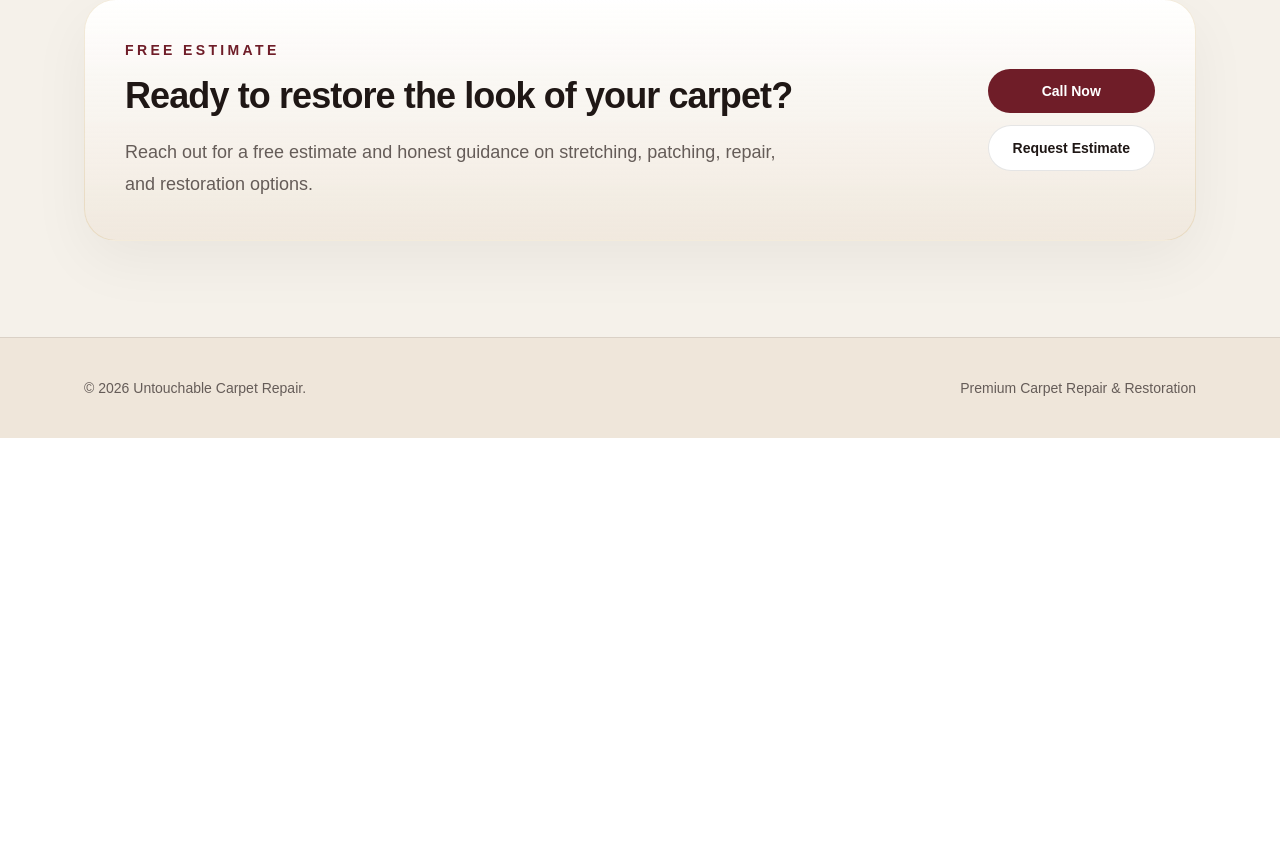
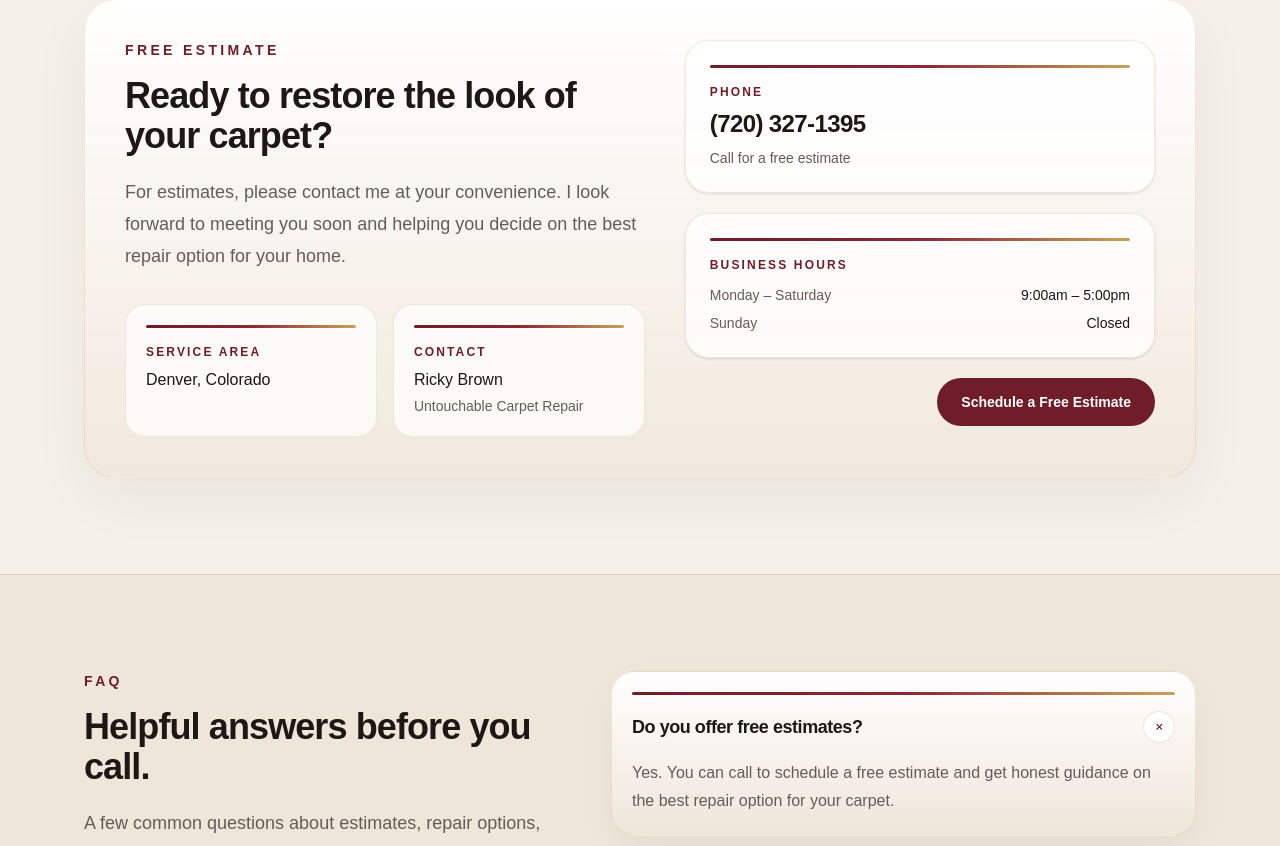
Before and after one commit to bobbyboulders123/untouchable-carpet-repair, a Next.js app: page / in a window 1280 px wide. Shown: the part 4025-4871 px from the top of the page. Before the commit the page ends 4463 px from the top, so only its background shows below. Built offline with nearby package versions, Linux system fonts and the light colour scheme.

Commit message:
Refine contact section and add FAQ

```diff
--- a/app/page.tsx
+++ b/app/page.tsx
@@ -89,6 +89,34 @@ const reasons = [
   {
     title: "Respect for the Home",
     text: "Professional, respectful service with a premium local feel from estimate to completion.",
+  },
+];
+
+const faqItems = [
+  {
+    question: "Do you offer free estimates?",
+    answer:
+      "Yes. You can call to schedule a free estimate and get honest guidance on the best repair option for your carpet.",
+  },
+  {
+    question: "Can carpet be repaired instead of replaced?",
+    answer:
+      "In many cases, yes. Stretching, patching, and targeted repair work can improve appearance and extend the life of your carpet without full replacement.",
+  },
+  {
+    question: "What types of carpet damage do you repair?",
+    answer:
+      "We handle issues like ripples, loose carpet, damaged sections, seams, stains, pet-related damage, threshold concerns, and some water-damaged areas.",
+  },
+  {
+    question: "Do you serve Denver and surrounding areas?",
+    answer:
+      "Denver, Colorado is our primary service area. Call to confirm your location and availability for an estimate.",
+  },
+  {
+    question: "What are your business hours?",
+    answer:
+      "We are open Monday through Saturday from 9:00am to 5:00pm, and closed on Sunday.",
   },
 ];
 
@@ -216,6 +244,10 @@ function BeforeAfterShowcase({
           </div>
         </button>
 
+        <p className="mt-3 text-xs font-medium uppercase tracking-[0.16em] text-[var(--muted)] md:hidden">
+          Tap image to switch between before and after
+        </p>
+
         <div className="mt-6 max-w-3xl">
           <h3 className="text-2xl font-semibold tracking-tight text-[var(--ink)]">
             {activeItem.title}
@@ -226,6 +258,86 @@ function BeforeAfterShowcase({
         </div>
       </div>
     </div>
+  );
+}
+
+function FAQSection({
+  items,
+}: {
+  items: { question: string; answer: string }[];
+}) {
+  const [openIndex, setOpenIndex] = useState<number>(0);
+
+  return (
+    <section className="border-t border-[var(--line)] bg-[var(--bg-soft)]">
+      <div className="mx-auto max-w-6xl px-5 py-20 md:py-24">
+        <div className="grid gap-12 md:grid-cols-[0.9fr_1.1fr] md:items-start">
+          <div data-reveal className="max-w-xl">
+            <p className="text-sm font-semibold uppercase tracking-[0.24em] text-[var(--brand-burgundy)]">
+              FAQ
+            </p>
+            <h2 className="mt-4 text-3xl font-bold tracking-tight text-[var(--ink)] sm:text-4xl">
+              Helpful answers before you call.
+            </h2>
+            <p className="mt-5 max-w-lg text-lg leading-8 text-[var(--muted)]">
+              A few common questions about estimates, repair options, service
+              area, and scheduling.
+            </p>
+          </div>
+
+          <div className="grid gap-4">
+            {items.map((item, index) => {
+              const open = index === openIndex;
+
+              return (
+                <article
+                  key={item.question}
+                  data-reveal
+                  className="card-tint rounded-[1.5rem] border border-[color:rgba(199,163,90,0.22)] p-5 shadow-[0_14px_36px_rgba(0,0,0,0.04)]"
+                  style={{ transitionDelay: `${index * 50}ms` }}
+                >
+                  <div className="accent-stripe mb-4 h-[3px] w-full rounded-full" />
+
+                  <button
+                    type="button"
+                    onClick={() =>
+                      setOpenIndex((prev) => (prev === index ? -1 : index))
+                    }
+                    className="flex w-full items-center justify-between gap-4 text-left"
+                    aria-expanded={open}
+                  >
+                    <span className="text-lg font-semibold tracking-tight text-[var(--ink)]">
+                      {item.question}
+                    </span>
+                    <span
+                      className={cn(
+                        "inline-flex h-8 w-8 shrink-0 items-center justify-center rounded-full border border-[color:rgba(199,163,90,0.28)] bg-white text-[var(--brand-burgundy)] transition duration-300",
+                        open ? "rotate-45" : "rotate-0",
+                      )}
+                    >
+                      +
+                    </span>
+                  </button>
+
+                  <div
+                    className={cn(
+                      "grid transition-all duration-300 ease-out",
+                      open ? "grid-rows-[1fr] opacity-100 mt-4" : "grid-rows-[0fr] opacity-0 mt-0",
+                    )}
+                  >
+                    <div className="overflow-hidden">
+                      <p className="text-base leading-7 text-[var(--muted)]">
+                        {item.answer}
+                      </p>
+                    </div>
+                  </div>
+                </article>
+              );
+            })}
+          </div>
+        </div>
+      </div>
+    </section>
   );
 }
 
@@ -391,7 +503,7 @@ export default function HomePage() {
           </div>
 
           <a
-            href="tel:15555555555"
+            href="tel:17203271395"
             className="rounded-full bg-[var(--ink)] px-5 py-3 text-sm font-semibold text-white transition duration-300 hover:-translate-y-0.5 hover:opacity-95"
           >
             Call Now
@@ -457,7 +569,7 @@ export default function HomePage() {
 
           <div className="mt-8 flex flex-row flex-wrap gap-3">
             <a
-              href="tel:15555555555"
+              href="tel:17203271395"
               className="inline-flex min-h-11 items-center justify-center rounded-full bg-[var(--brand-burgundy)] px-5 py-3 text-sm font-semibold text-white transition duration-300 hover:-translate-y-0.5 hover:bg-[var(--brand-burgundy-2)]"
             >
               Call for Free Estimate
@@ -593,38 +705,100 @@ export default function HomePage() {
           data-reveal
           className="card-tint rounded-[2rem] border border-[color:rgba(199,163,90,0.22)] p-8 shadow-[0_20px_60px_rgba(0,0,0,0.05)] md:p-10"
         >
-          <div className="grid gap-10 md:grid-cols-[1fr_auto] md:items-center">
-            <div className="max-w-2xl">
+          <div className="grid gap-10 md:grid-cols-[1.05fr_0.95fr] md:items-start">
+            <div className="max-w-xl">
               <p className="text-sm font-semibold uppercase tracking-[0.24em] text-[var(--brand-burgundy)]">
                 Free Estimate
               </p>
+
               <h2 className="mt-4 text-3xl font-bold tracking-tight text-[var(--ink)] sm:text-4xl">
                 Ready to restore the look of your carpet?
               </h2>
-              <p className="mt-5 text-lg leading-8 text-[var(--muted)]">
-                Reach out for a free estimate and honest guidance on stretching,
-                patching, repair, and restoration options.
+
+              <p className="mt-5 max-w-lg text-lg leading-8 text-[var(--muted)]">
+                For estimates, please contact me at your convenience. I look
+                forward to meeting you soon and helping you decide on the best
+                repair option for your home.
+              </p>
+
+              <div className="mt-8 grid gap-4 sm:grid-cols-2">
+                <div className="rounded-[1.25rem] border border-[color:rgba(199,163,90,0.22)] bg-white/70 p-5">
+                  <div className="accent-stripe mb-4 h-[3px] w-full rounded-full" />
+                  <p className="text-xs font-semibold uppercase tracking-[0.18em] text-[var(--brand-burgundy)]">
+                    Service Area
+                  </p>
+                  <p className="mt-2 text-base font-medium text-[var(--ink)]">
+                    Denver, Colorado
                   </p>
                 </div>
 
-            <div className="flex flex-col gap-3 sm:flex-row md:flex-col">
+                <div className="rounded-[1.25rem] border border-[color:rgba(199,163,90,0.22)] bg-white/70 p-5">
+                  <div className="accent-stripe mb-4 h-[3px] w-full rounded-full" />
+                  <p className="text-xs font-semibold uppercase tracking-[0.18em] text-[var(--brand-burgundy)]">
+                    Contact
+                  </p>
+                  <p className="mt-2 text-base font-medium text-[var(--ink)]">
+                    Ricky Brown
+                  </p>
+                  <p className="mt-1 text-sm text-[var(--muted)]">
+                    Untouchable Carpet Repair
+                  </p>
+                </div>
+              </div>
+            </div>
+
+            <div className="grid gap-5">
+              <div className="rounded-[1.5rem] border border-[color:rgba(199,163,90,0.22)] bg-white/75 p-6 shadow-sm">
+                <div className="accent-stripe mb-4 h-[3px] w-full rounded-full" />
+                <p className="text-xs font-semibold uppercase tracking-[0.18em] text-[var(--brand-burgundy)]">
+                  Phone
+                </p>
                 <a
-                href="tel:15555555555"
-                className="inline-flex min-h-11 items-center justify-center rounded-full bg-[var(--brand-burgundy)] px-6 py-3 text-sm font-semibold text-white transition duration-300 hover:-translate-y-0.5 hover:bg-[var(--brand-burgundy-2)]"
+                  href="tel:17203271395"
+                  className="mt-2 block text-2xl font-semibold tracking-tight text-[var(--ink)] transition hover:text-[var(--brand-burgundy)]"
                 >
-                Call Now
+                  (720) 327-1395
                 </a>
+                <p className="mt-2 text-sm text-[var(--muted)]">
+                  Call for a free estimate
+                </p>
+              </div>
 
+              <div className="rounded-[1.5rem] border border-[color:rgba(199,163,90,0.22)] bg-white/75 p-6 shadow-sm">
+                <div className="accent-stripe mb-4 h-[3px] w-full rounded-full" />
+                <p className="text-xs font-semibold uppercase tracking-[0.18em] text-[var(--brand-burgundy)]">
+                  Business Hours
+                </p>
+                <div className="mt-3 space-y-2 text-sm text-[var(--muted)]">
+                  <div className="flex items-center justify-between gap-4">
+                    <span>Monday – Saturday</span>
+                    <span className="font-medium text-[var(--ink)]">
+                      9:00am – 5:00pm
+                    </span>
+                  </div>
+                  <div className="flex items-center justify-between gap-4">
+                    <span>Sunday</span>
+                    <span className="font-medium text-[var(--ink)]">
+                      Closed
+                    </span>
+                  </div>
+                </div>
+              </div>
+
+              <div className="flex justify-start md:justify-end">
                 <a
-                href="#"
-                className="inline-flex min-h-11 items-center justify-center rounded-full border border-black/10 bg-white px-6 py-3 text-sm font-semibold text-[var(--ink)] transition duration-300 hover:-translate-y-0.5 hover:border-[color:rgba(199,163,90,0.45)]"
+                  href="tel:17203271395"
+                  className="inline-flex min-h-12 items-center justify-center rounded-full bg-[var(--brand-burgundy)] px-6 py-3 text-sm font-semibold text-white transition duration-300 hover:-translate-y-0.5 hover:bg-[var(--brand-burgundy-2)]"
                 >
-                Request Estimate
+                  Schedule a Free Estimate
                 </a>
               </div>
             </div>
           </div>
+        </div>
       </section>
+
+      <FAQSection items={faqItems} />
 
       <footer className="border-t border-[var(--line)] bg-[var(--bg-soft)]">
         <div className="mx-auto max-w-6xl px-5 py-10 text-sm text-[var(--muted)]">
```
Lines whose indentation alone changed are shown as unchanged.
